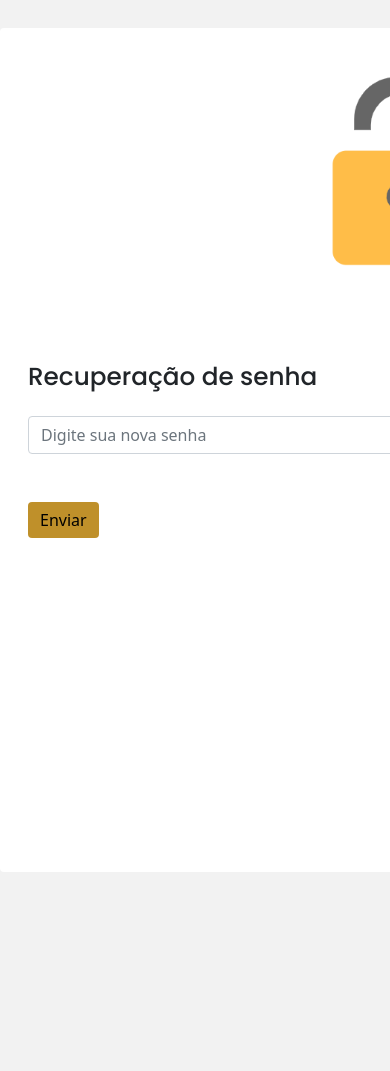
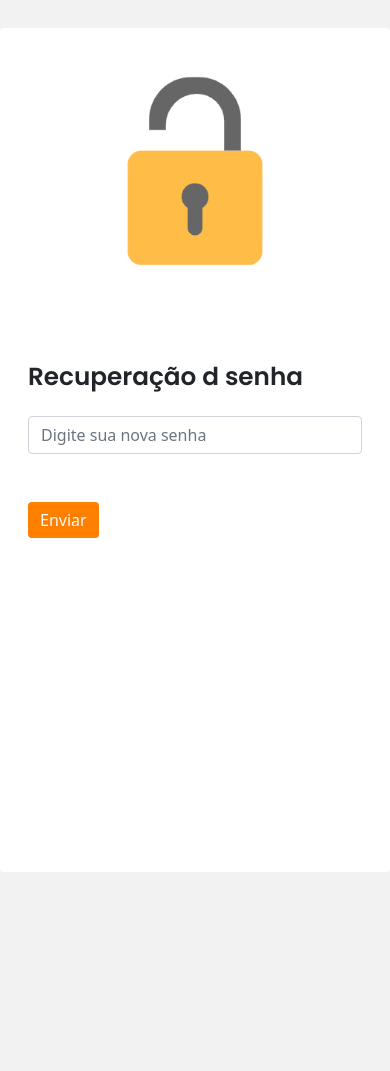
Before and after one commit to JoaolMarcosl1/iReceitas, a Flask app: template ireceitas/ireceitas/blueprints/autenticacao/templates/novasenha.html in a window 390 px wide; the page is wider, and only the part inside the window is pictured. Shown: the part 166-1237 px from the top of that part. Run offline with Flask 2, Linux system fonts and the light colour scheme; the template is opened without the code that fills it, so the values that code supplies are empty; parts of the project's set-up code (start-up, migrations or seed data) failed here and were passed over; some libraries are stand-ins or nearby versions.

Commit message:
Correções de responsividade e botões de submit

```diff
--- a/ireceitas/ireceitas/blueprints/autenticacao/templates/novaemail.html
+++ b/ireceitas/ireceitas/blueprints/autenticacao/templates/novaemail.html
@@ -30,7 +30,7 @@
     <div class="col-md-8">
       <div class="p-3 py-5">
         <div class="d-flex justify-content-between align-items-center mb-3 titulo">
-          <h2> Novo e-mail </h2>
+          <h2 id="titulo"> Novo e-mail </h2>
           <div class="d-flex flex-row align-items-center back">
           </div>
         </div>
@@ -38,7 +38,7 @@
           <div class="row mt-2">
             <div class="col-md-6"> <input type="email" name="email" placeholder="Digite seu e-mail" class="form-control" required> </div>
           </div>
-          <div class="mt-5 text-right"><button class="btn btn-warning botao-enviar" type="submit"> Enviar </button> </div>
+           <div class="mt-5 text-right"><button class="btn btn-warning botao text-light" type="submit"> Enviar </button> </div>
         </form>
       </div>
     </div>
--- a/ireceitas/ireceitas/blueprints/autenticacao/templates/novasenha.html
+++ b/ireceitas/ireceitas/blueprints/autenticacao/templates/novasenha.html
@@ -18,7 +18,7 @@
     <div class="col-md-8">
       <div class="p-3 py-5">
         <div class="d-flex justify-content-between align-items-center mb-3 titulo">
-          <h2> Recuperação de senha </h2>
+          <h2 id="titulo"> Recuperação d senha </h2>
           {% for mess in get_flashed_messages() %}
 
           <center>
@@ -38,7 +38,7 @@
           <div class="row mt-2">
             <div class="col-md-6"> <input type="password" name="password" placeholder="Digite sua nova senha" class="form-control" required> </div>
           </div>
-          <div class="mt-5 text-right"><button class="btn btn-warning botao-enviar" type="submit"> Enviar </button> </div>
+           <div class="mt-5 text-right"><button class="btn btn-warning botao text-light" type="submit"> Enviar </button> </div>
         </form>
       </div>
     </div>
--- a/ireceitas/ireceitas/blueprints/autenticacao/templates/redefinir_email.html
+++ b/ireceitas/ireceitas/blueprints/autenticacao/templates/redefinir_email.html
@@ -29,7 +29,7 @@
     <div class="col-md-8">
       <div class="p-3 py-5">
         <div class="d-flex justify-content-between align-items-center mb-3 titulo">
-          <h2> Redefinição de e-mail </h2>
+          <h2 id="titulo"> Redefinição de e-mail</h2>
           <div class="d-flex flex-row align-items-center back">
           </div>
         </div>
@@ -38,7 +38,7 @@
             insire seu e-mail para redefinir
             <div class="col-md-6"> <input type="email" name="email" placeholder="Digite seu e-mail" class="form-control" required> </div>
           </div>
-          <div class="mt-5 text-right"><button class="btn btn-warning botao-enviar" type="submit"> Enviar </button> </div>
+           <div class="mt-5 text-right"><button class="btn btn-warning botao text-light" type="submit"> Enviar </button> </div>
         </form>
       </div>
     </div>
--- a/ireceitas/ireceitas/blueprints/autenticacao/templates/redefinir_senha_on.html
+++ b/ireceitas/ireceitas/blueprints/autenticacao/templates/redefinir_senha_on.html
@@ -18,7 +18,7 @@
     <div class="col-md-8">
       <div class="p-3 py-5">
         <div class="d-flex justify-content-between align-items-center mb-3 titulo">
-          <h2> Recuperação de senha </h2>
+          <h2 id="titulo"> Recuperação de senha </h2>
           {% for mess in get_flashed_messages() %}
 
           <center>
@@ -40,7 +40,7 @@
           <div class="row mt-2">
             <div class="col-md-6"> <input type="password" name="password" placeholder="Digite sua nova senha" class="form-control" required> </div>
           </div>
-          <div class="mt-5 text-right"><button class="btn btn-warning botao-enviar" type="submit"> Enviar </button> </div>
+          <div class="mt-5 text-right"><button class="btn btn-warning botao text-light" type="submit"> Enviar </button> </div>
         </form>
       </div>
     </div>
--- a/ireceitas/ireceitas/blueprints/contato/templates/contato.html
+++ b/ireceitas/ireceitas/blueprints/contato/templates/contato.html
@@ -44,7 +44,7 @@
             <div class="row mt-3">
               <div class="col-md-6"> <textarea id="caixaTextoContato" name="message" maxlength="400" class="form-control" placeholder="Mensagem" required> </textarea> </div>
             </div>
-            <div class="mt-2 text-right"><button class="btn btn-warning botao text-light" type="submit"> Enviar </button> </div>
+
           </form>
         <div class="mt-2 text-right"><a class="btn btn-warning botao text-light" type="button" href="/"> Voltar </a> </div>
         </div>
--- a/ireceitas/ireceitas/blueprints/usuario/templates/edit.html
+++ b/ireceitas/ireceitas/blueprints/usuario/templates/edit.html
@@ -2,8 +2,6 @@
 {% extends 'base.html' %}
 
 {% block css %}<link rel="stylesheet" href="/static/css/editar_perfil.css"> {% endblock %}
-
-{% block css2 %}<link rel="stylesheet" href="/static/css/home.css"> {% endblock %}
 
 {% block icon %} <link rel="icon" href="/static/imagens/icons/usuario.ico"> {% endblock %}
 
@@ -35,7 +33,7 @@
           </div>
           <form action="/usuario/edit/{{current_user.id}} " method="post" enctype="multipart/form-data">
             <div class="row mt-2">
-              <div class="col-md-6"> <input type="text" name="name" value="{{ current_user.name }}" class="form-control" placeholder="Nome de usuário" required> </div>
+              <div class="col-md-6"> <input type="text" name="name" value="{{ current_user.name }}" maxlength="80" class="form-control" placeholder="Nome de usuário" required> </div>
             </div>
 
             <div class="row mt-3">
--- a/ireceitas/ireceitas/blueprints/usuario/templates/perfil_user.html
+++ b/ireceitas/ireceitas/blueprints/usuario/templates/perfil_user.html
@@ -2,8 +2,6 @@
 {% extends 'base.html' %}
 
 {% block css %}<link rel="stylesheet" href="/static/css/editar_perfil.css"> {% endblock %}
-
-{% block css2 %}<link rel="stylesheet" href="/static/css/home.css"> {% endblock %}
 
 {% block icon %} <link rel="icon" href="/static/imagens/icons/usuario.ico"> {% endblock %}
 
--- a/ireceitas/ireceitas/static/css/editar_perfil.css
+++ b/ireceitas/ireceitas/static/css/editar_perfil.css
@@ -1,4 +1,4 @@
-@import url('https://fonts.googleapis.com/css2?family=Poppins:wght@700;800&display=swap');
+@import url("https://fonts.googleapis.com/css2?family=Poppins:wght@200;300;400;500;600;700;800;900&display=swap");
 
 body {
     background: #f2f2f2;
@@ -8,7 +8,8 @@ body {
 .geral {
     min-height:100%;
     position:relative;
-    min-width: 900px;
+     margin: 0 auto;
+    min-width: 100%;
 }
 
 .form-control:focus {
--- a/ireceitas/ireceitas/static/css/redefinir_conta.css
+++ b/ireceitas/ireceitas/static/css/redefinir_conta.css
@@ -1,5 +1,5 @@
 @import url('https://fonts.googleapis.com/css2?family=Montserrat:wght@600;800&display=swap');
-@import url('https://fonts.googleapis.com/css2?family=Poppins:wght@700&display=swap');
+@import url("https://fonts.googleapis.com/css2?family=Poppins:wght@200;300;400;500;600;700;800;900&display=swap");
 body {
     background: #f2f2f2;
     height:100%
@@ -8,9 +8,8 @@ body {
 .geral {
     min-height:100%;
     position:relative;
-    width: 800px;
     margin: 0 auto;
-
+    min-width: 100%;
 }
 
 .form-control:focus {
@@ -18,10 +17,10 @@ body {
     border-color: #ffa430;
 }
 
-.botao-enviar{
-    background: #bf902a;
+.botao{
+    background: #ff7f00;
     box-shadow: none;
-    border: none
+    border: none;
 }
 
 .voltar {
@@ -43,6 +42,7 @@ body {
 }
 */
 
-#h2, .titulo {
+#titulo {
   font-family: "Poppins";
+  font-weight: 600;
 }
```
